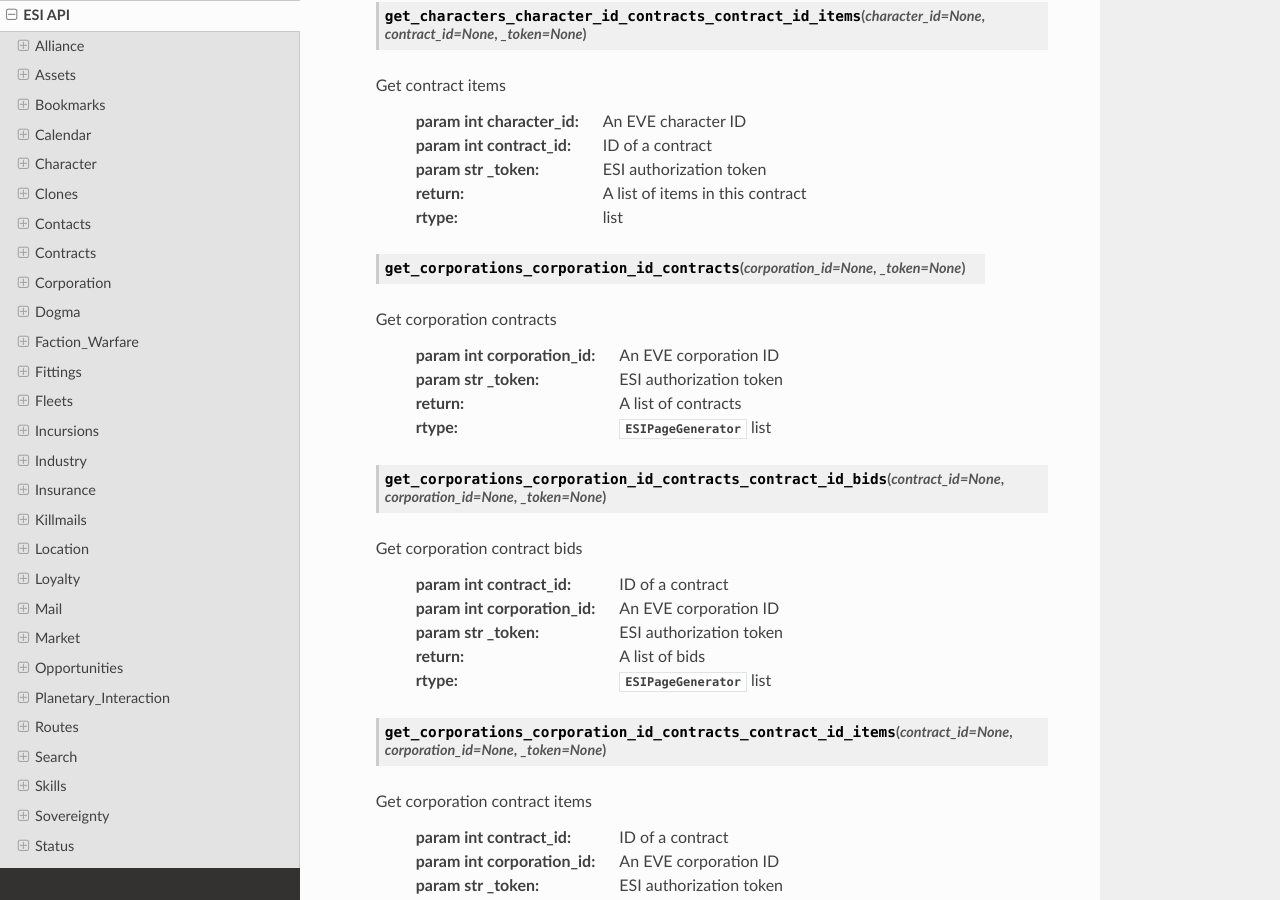
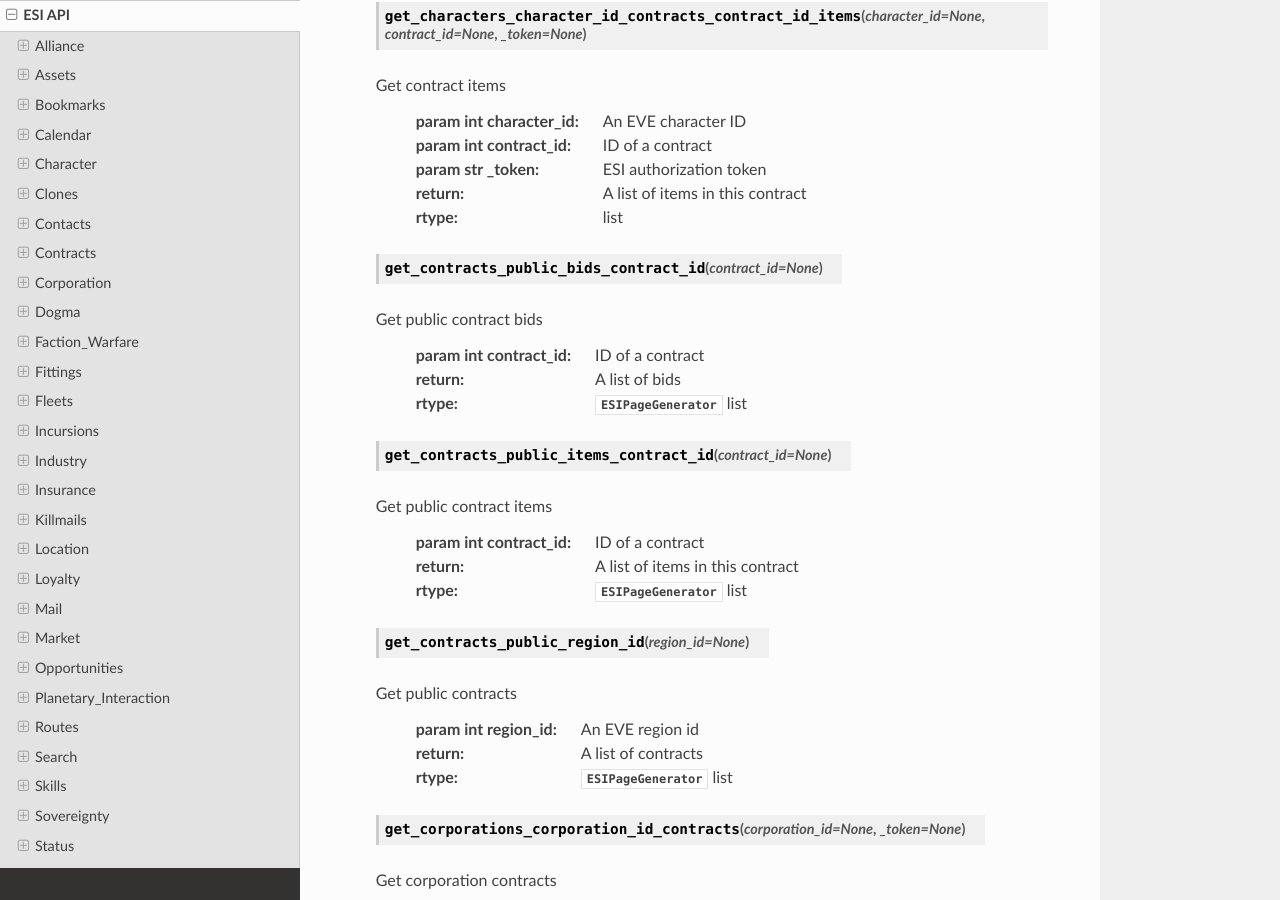
Before and after one commit to kriberg/esy, a Sphinx documentation site: the page built from docs/source/esi.rst, in a window 1280 px wide and 900 px high, scrolled down 11301 px. Built offline with Sphinx 7.4.7 and the Read the Docs theme 2.0.0, drawn with Linux system fonts in a browser that asks for light colours; some of the changed text lies outside the part shown.

```diff
--- a/docs/source/esi.rst
+++ b/docs/source/esi.rst
@@ -212,7 +212,7 @@ Calendar
 
       :param int character_id: An EVE character ID
       :param int event_id: The ID of the event requested
-      :param None response: The response value to set, overriding current value.
+      :param None response: The response value to set, overriding current value
       :param str _token: ESI authorization token
       :return: None
       :rtype: None
@@ -356,7 +356,7 @@ Character
 
    Character affiliation
 
-      :param None characters: The character IDs to fetch affiliations for. All characters must exist, or none will be returned.
+      :param None characters: The character IDs to fetch affiliations for. All characters must exist, or none will be returned
       :return: Character corporation, alliance and faction IDs
       :rtype: list
 
@@ -544,6 +544,33 @@ Contracts
       :rtype: list
 
 
+   .. py:method:: get_contracts_public_bids_contract_id(contract_id=None)
+
+   Get public contract bids
+
+      :param int contract_id: ID of a contract
+      :return: A list of bids
+      :rtype: :class:`~esy.client.ESIPageGenerator` list
+
+
+   .. py:method:: get_contracts_public_items_contract_id(contract_id=None)
+
+   Get public contract items
+
+      :param int contract_id: ID of a contract
+      :return: A list of items in this contract
+      :rtype: :class:`~esy.client.ESIPageGenerator` list
+
+
+   .. py:method:: get_contracts_public_region_id(region_id=None)
+
+   Get public contracts
+
+      :param int region_id: An EVE region id
+      :return: A list of contracts
+      :rtype: :class:`~esy.client.ESIPageGenerator` list
+
+
    .. py:method:: get_corporations_corporation_id_contracts(corporation_id=None, _token=None)
 
    Get corporation contracts
@@ -884,7 +911,7 @@ Faction_Warfare
 
    List of the top factions in faction warfare
 
-      :return: Corporation leaderboard of kills and victory points within faction warfare.
+      :return: Corporation leaderboard of kills and victory points within faction warfare
       :rtype: dict
 
 
@@ -892,7 +919,7 @@ Faction_Warfare
 
    List of the top pilots in faction warfare
 
-      :return: Character leaderboard of kills and victory points within faction warfare.
+      :return: Character leaderboard of kills and victory points within faction warfare
       :rtype: dict
 
 
@@ -900,7 +927,7 @@ Faction_Warfare
 
    List of the top corporations in faction warfare
 
-      :return: Corporation leaderboard of kills and victory points within faction warfare.
+      :return: Corporation leaderboard of kills and victory points within faction warfare
       :rtype: dict
 
 
@@ -1298,7 +1325,7 @@ Location
 
       :param int character_id: An EVE character ID
       :param str _token: ESI authorization token
-      :return: Information about the characters current location. Returns the current solar system id, and also the current station or structure ID if applicable.
+      :return: Information about the characters current location. Returns the current solar system id, and also the current station or structure ID if applicable
       :rtype: dict
 
 
@@ -1542,7 +1569,7 @@ Market
 
    List orders in a region
 
-      :param str order_type: Filter buy/sell orders, return all orders by default. If you query without type_id, we always return both buy and sell orders.
+      :param str order_type: Filter buy/sell orders, return all orders by default. If you query without type_id, we always return both buy and sell orders
       :param int region_id: Return orders in this region
       :param int type_id: Return orders only for this type
       :return: A list of orders
@@ -2079,7 +2106,7 @@ Universe
       :param str Accept_Language: Language to use in the response
       :param str language: Language to use in the response, takes precedence over Accept-Language
       :param None names: The names to resolve
-      :return: List of id/name associations for a set of names divided by category. Any name passed in that did not have a match will be ommitted.
+      :return: List of id/name associations for a set of names divided by category. Any name passed in that did not have a match will be ommitted
       :rtype: dict
 
 
@@ -2088,7 +2115,7 @@ Universe
    Get names and categories for a set of ID's
 
       :param None ids: The ids to resolve
-      :return: List of id/name associations for a set of ID's. All ID's must resolve to a name, or nothing will be returned.
+      :return: List of id/name associations for a set of ID's. All ID's must resolve to a name, or nothing will be returned
       :rtype: list
 
 
```
Also changed, not shown: other parts of docs/source/esi.rst (+5 -5 lines), 2 other files.
